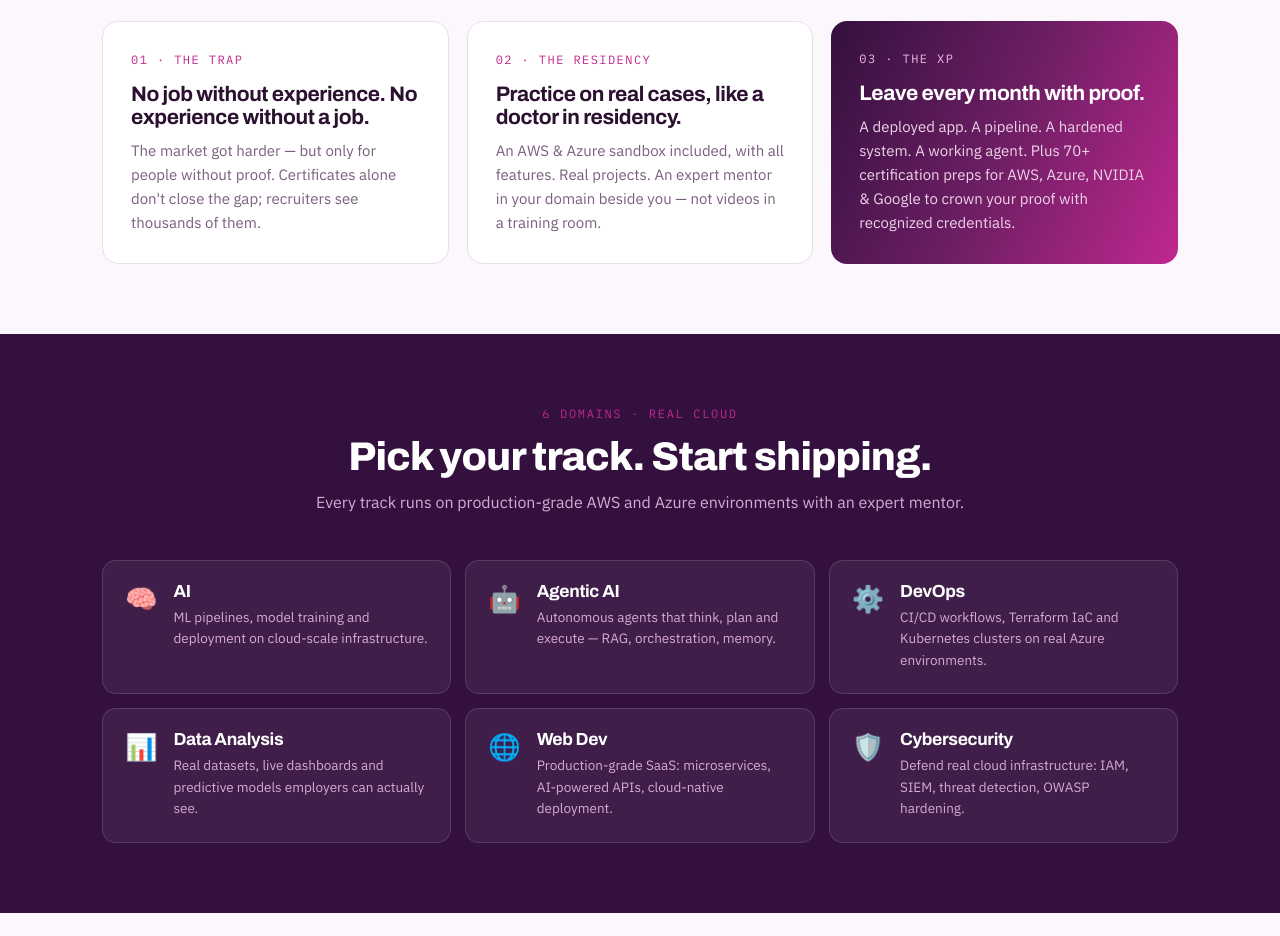
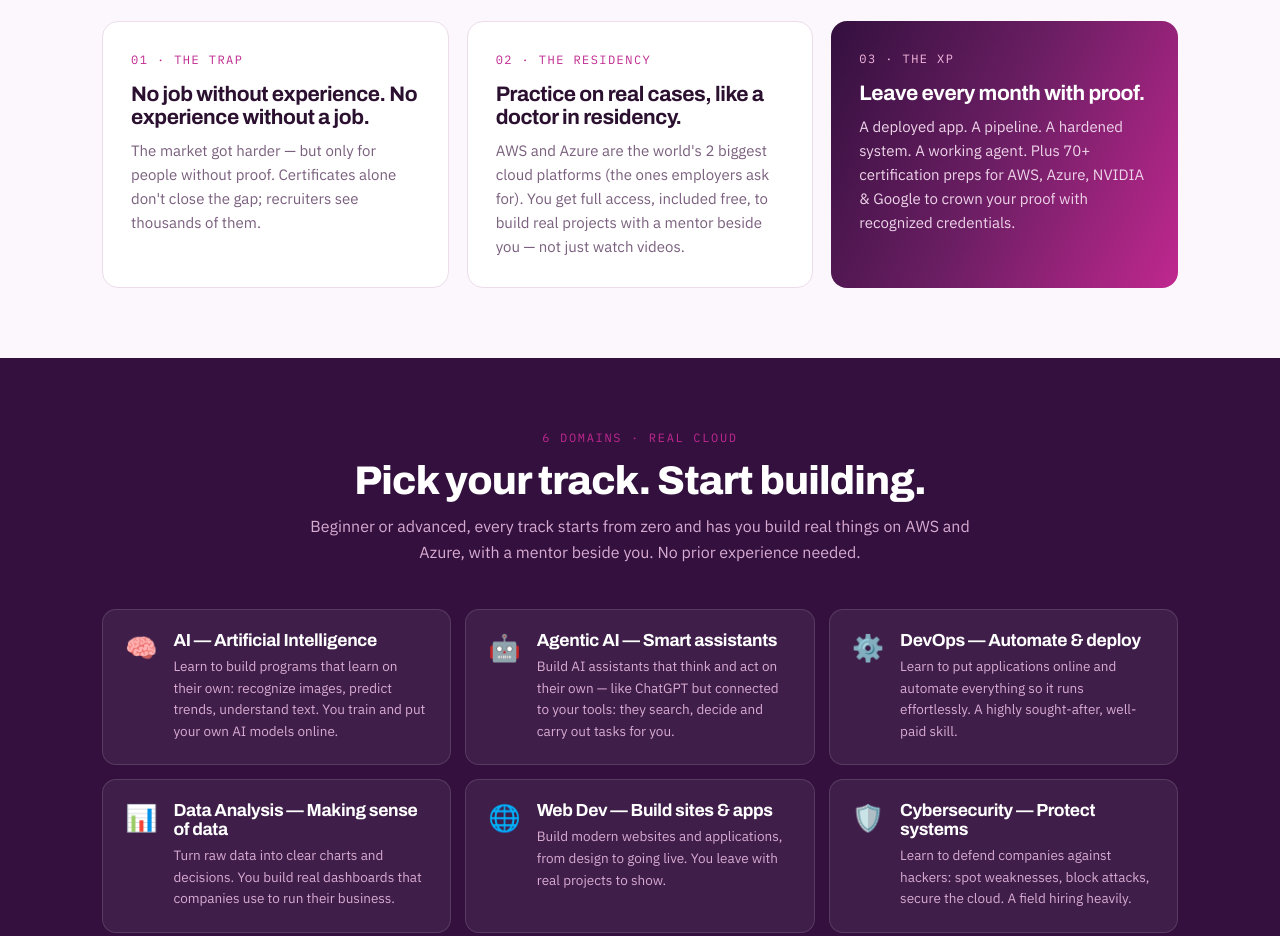
Before and after one commit to AbdelkhalekBakkari/subulxp, a plain HTML site: page index.html in a window 1280 px wide. Shown: the part 1280-2216 px from the top of the page. Drawn offline with Linux system fonts and the light colour scheme.

Commit message:
Simplify track descriptions for beginners

```diff
--- a/index.html
+++ b/index.html
@@ -165,7 +165,7 @@
       <span data-fr="Chaque offre exige de l'expérience cloud.">Every job asks for cloud experience.</span><br>
       <span class="grad" data-fr="Gagnez-la avant l'emploi.">Earn it before the job.</span>
     </h1>
-    <p class="sub" data-fr="Dès la première semaine, vous construisez de vrais projets sur de vrais environnements AWS et Azure, accompagné par des experts dans 6 domaines. Chaque projet livré est de l'XP — une expérience que vous pouvez montrer, partager et défendre en entretien.">From week one, you build real projects on real AWS and Azure environments, guided by experts in 6 domains. Every project you ship is XP — experience you can link, show, and defend in an interview.</p>
+    <p class="sub" data-fr="Débutant ou déjà à l'aise avec AWS et Azure, vous apprenez en construisant de vrais projets, guidé par un mentor. Chaque projet terminé devient une preuve concrète que vous pouvez montrer à un employeur — même si vous partez de zéro.">Beginner or already comfortable with AWS and Azure, you learn by building real projects, guided by a mentor. Every finished project becomes concrete proof you can show an employer — even if you're starting from zero.</p>
     <div class="ctas">
       <a class="btn btn-primary" href="#pricing" data-fr="Gagnez votre premier XP — lab gratuit">Earn your first XP — free lab</a>
       <a class="btn btn-ghost" href="#tracks" data-fr="Découvrir les 6 parcours">Explore the 6 tracks</a>
@@ -199,7 +199,7 @@
       <div class="beat">
         <div class="num" data-fr="02 · La résidence">02 · The residency</div>
         <h3 data-fr="Pratiquez sur de vrais cas, comme un médecin en résidence.">Practice on real cases, like a doctor in residency.</h3>
-        <p data-fr="Un sandbox AWS &amp; Azure inclus, avec toutes les fonctionnalités. De vrais projets. Un mentor expert de votre domaine à vos côtés — pas des vidéos dans une salle de formation.">An AWS &amp; Azure sandbox included, with all features. Real projects. An expert mentor in your domain beside you — not videos in a training room.</p>
+        <p data-fr="AWS et Azure sont les 2 plus grandes plateformes cloud au monde (celles que les entreprises exigent). Vous y accédez en entier, gratuitement inclus, pour construire de vrais projets avec un mentor à vos côtés — pas juste regarder des vidéos.">AWS and Azure are the world's 2 biggest cloud platforms (the ones employers ask for). You get full access, included free, to build real projects with a mentor beside you — not just watch videos.</p>
       </div>
       <div class="beat hot">
         <div class="num" data-fr="03 · L'XP">03 · The XP</div>
@@ -214,16 +214,16 @@
   <div class="wrap">
     <div class="sec-head">
       <div class="tag" data-fr="6 domaines · vrai cloud">6 domains · real cloud</div>
-      <h2 data-fr="Choisissez votre parcours. Commencez à livrer.">Pick your track. Start shipping.</h2>
-      <p data-fr="Chaque parcours s'appuie sur des environnements AWS et Azure de niveau production, avec un mentor expert.">Every track runs on production-grade AWS and Azure environments with an expert mentor.</p>
+      <h2 data-fr="Choisissez votre parcours. Commencez à construire.">Pick your track. Start building.</h2>
+      <p data-fr="Débutant ou confirmé, chaque parcours part de zéro et vous fait construire de vraies choses sur AWS et Azure, avec un mentor à vos côtés. Aucune expérience préalable requise.">Beginner or advanced, every track starts from zero and has you build real things on AWS and Azure, with a mentor beside you. No prior experience needed.</p>
     </div>
     <div class="tracks">
-      <div class="track"><div class="ico">🧠</div><div><h3 data-fr="IA">AI</h3><p data-fr="Pipelines ML, entraînement et déploiement de modèles sur des infrastructures cloud.">ML pipelines, model training and deployment on cloud-scale infrastructure.</p></div></div>
-      <div class="track"><div class="ico">🤖</div><div><h3 data-fr="IA Agentique">Agentic AI</h3><p data-fr="Agents autonomes qui réfléchissent, planifient et exécutent — RAG, orchestration, mémoire.">Autonomous agents that think, plan and execute — RAG, orchestration, memory.</p></div></div>
-      <div class="track"><div class="ico">⚙️</div><div><h3>DevOps</h3><p data-fr="Workflows CI/CD, Terraform IaC et clusters Kubernetes sur de vrais environnements Azure.">CI/CD workflows, Terraform IaC and Kubernetes clusters on real Azure environments.</p></div></div>
-      <div class="track"><div class="ico">📊</div><div><h3>Data Analysis</h3><p data-fr="Vrais jeux de données, dashboards en direct et modèles prédictifs que les employeurs peuvent voir.">Real datasets, live dashboards and predictive models employers can actually see.</p></div></div>
-      <div class="track"><div class="ico">🌐</div><div><h3 data-fr="Développement Web">Web Dev</h3><p data-fr="SaaS de niveau production : microservices, APIs boostées à l'IA, déploiement cloud-native.">Production-grade SaaS: microservices, AI-powered APIs, cloud-native deployment.</p></div></div>
-      <div class="track"><div class="ico">🛡️</div><div><h3 data-fr="Cybersécurité">Cybersecurity</h3><p data-fr="Défendez de vraies infrastructures cloud : IAM, SIEM, détection de menaces, durcissement OWASP.">Defend real cloud infrastructure: IAM, SIEM, threat detection, OWASP hardening.</p></div></div>
+      <div class="track"><div class="ico">🧠</div><div><h3 data-fr="IA — Intelligence Artificielle">AI — Artificial Intelligence</h3><p data-fr="Apprenez à créer des programmes qui apprennent tout seuls : reconnaître des images, prédire des tendances, comprendre du texte. Vous entraînez et mettez en ligne vos propres modèles d'IA.">Learn to build programs that learn on their own: recognize images, predict trends, understand text. You train and put your own AI models online.</p></div></div>
+      <div class="track"><div class="ico">🤖</div><div><h3 data-fr="IA Agentique — Assistants intelligents">Agentic AI — Smart assistants</h3><p data-fr="Créez des assistants IA qui réfléchissent et agissent seuls, comme ChatGPT mais connectés à vos outils : ils cherchent, décident et exécutent des tâches à votre place.">Build AI assistants that think and act on their own — like ChatGPT but connected to your tools: they search, decide and carry out tasks for you.</p></div></div>
+      <div class="track"><div class="ico">⚙️</div><div><h3 data-fr="DevOps — Automatiser &amp; déployer">DevOps — Automate &amp; deploy</h3><p data-fr="Apprenez à mettre des applications en ligne et à tout automatiser pour que ça tourne sans effort. Un métier très recherché et bien payé.">Learn to put applications online and automate everything so it runs effortlessly. A highly sought-after, well-paid skill.</p></div></div>
+      <div class="track"><div class="ico">📊</div><div><h3 data-fr="Data Analysis — Analyse de données">Data Analysis — Making sense of data</h3><p data-fr="Transformez des données brutes en graphiques clairs et en décisions. Vous créez de vrais tableaux de bord que les entreprises utilisent pour piloter leur activité.">Turn raw data into clear charts and decisions. You build real dashboards that companies use to run their business.</p></div></div>
+      <div class="track"><div class="ico">🌐</div><div><h3 data-fr="Développement Web — Créer des sites &amp; apps">Web Dev — Build sites &amp; apps</h3><p data-fr="Créez des sites web et des applications modernes, du design jusqu'à la mise en ligne. Vous repartez avec de vrais projets à montrer.">Build modern websites and applications, from design to going live. You leave with real projects to show.</p></div></div>
+      <div class="track"><div class="ico">🛡️</div><div><h3 data-fr="Cybersécurité — Protéger les systèmes">Cybersecurity — Protect systems</h3><p data-fr="Apprenez à défendre les entreprises contre les pirates : repérer les failles, bloquer les attaques, sécuriser le cloud. Un domaine qui recrute énormément.">Learn to defend companies against hackers: spot weaknesses, block attacks, secure the cloud. A field hiring heavily.</p></div></div>
     </div>
   </div>
 </section>
```
